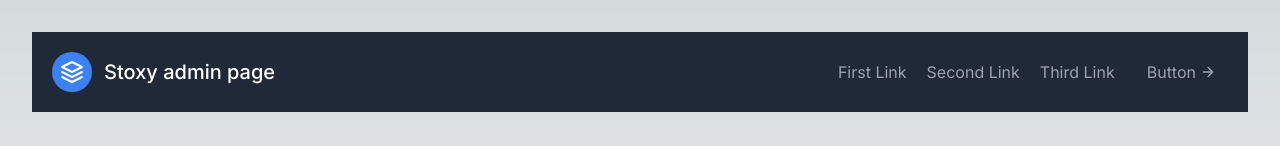
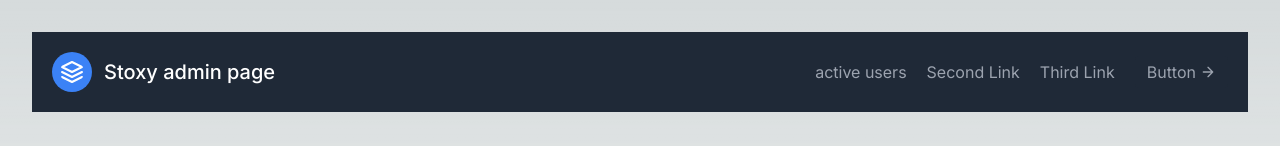
Before and after one commit to roshanpanda666/stoxy, a Next.js app: page / in a window 1280 px wide. Shown: the top 146 px of the page. Built offline with nearby package versions, Linux system fonts and the light colour scheme; no server answers; the database is empty.

Commit message:
Add navigation links using Next.js Link component in Header

```diff
--- a/components/header.js
+++ b/components/header.js
@@ -1,5 +1,5 @@
 import React from 'react'
-
+import Link from 'next/link'
 const Header = () => {
   return (
     <div>
@@ -9,12 +9,17 @@ const Header = () => {
       <svg xmlns="http://www.w3.org/2000/svg" fill="none" stroke="currentColor" stroke-linecap="round" stroke-linejoin="round" stroke-width="2" className="w-10 h-10 text-white p-2 bg-blue-500 rounded-full" viewBox="0 0 24 24">
         <path d="M12 2L2 7l10 5 10-5-10-5zM2 17l10 5 10-5M2 12l10 5 10-5"></path>
       </svg>
+      <Link href={'/'}>
       <span className="ml-3 text-xl">Stoxy admin page</span>
+      </Link>
     </a>
     <nav className="md:ml-auto flex flex-wrap items-center text-base justify-center">
-      <a className="mr-5 hover:text-white">First Link</a>
-      <a className="mr-5 hover:text-white">Second Link</a>
-      <a className="mr-5 hover:text-white">Third Link</a>
+      <Link href={'/userlist'}>
+      <div className="mr-5 hover:text-white">active users</div>
+
+      </Link>
+      <div className="mr-5 hover:text-white">Second Link</div>
+      <div className="mr-5 hover:text-white">Third Link</div>
 
     </nav>
     <button className="inline-flex items-center bg-gray-800 border-0 py-1 px-3 focus:outline-none hover:bg-gray-700 rounded text-base mt-4 md:mt-0">Button
```
